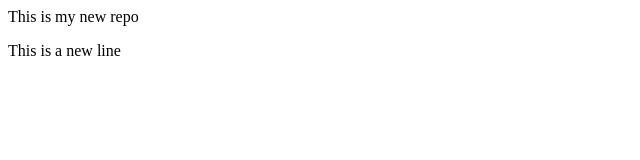
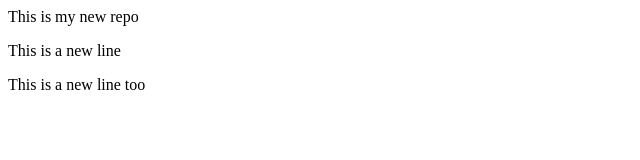
Before and after one commit to AYUB200/localrepo, a plain HTML site: page index.html in a window 1280 px wide. Shown: the whole page, without its empty margins (0-640 px from the left). Drawn offline with Linux system fonts and the light colour scheme.

Commit message:
Update index.html

```diff
--- a/index.html
+++ b/index.html
@@ -1,2 +1,3 @@
 <p> This is my new repo</p>
 <p>This is a new line</p>
+<p>This is a new line too</p>
```
